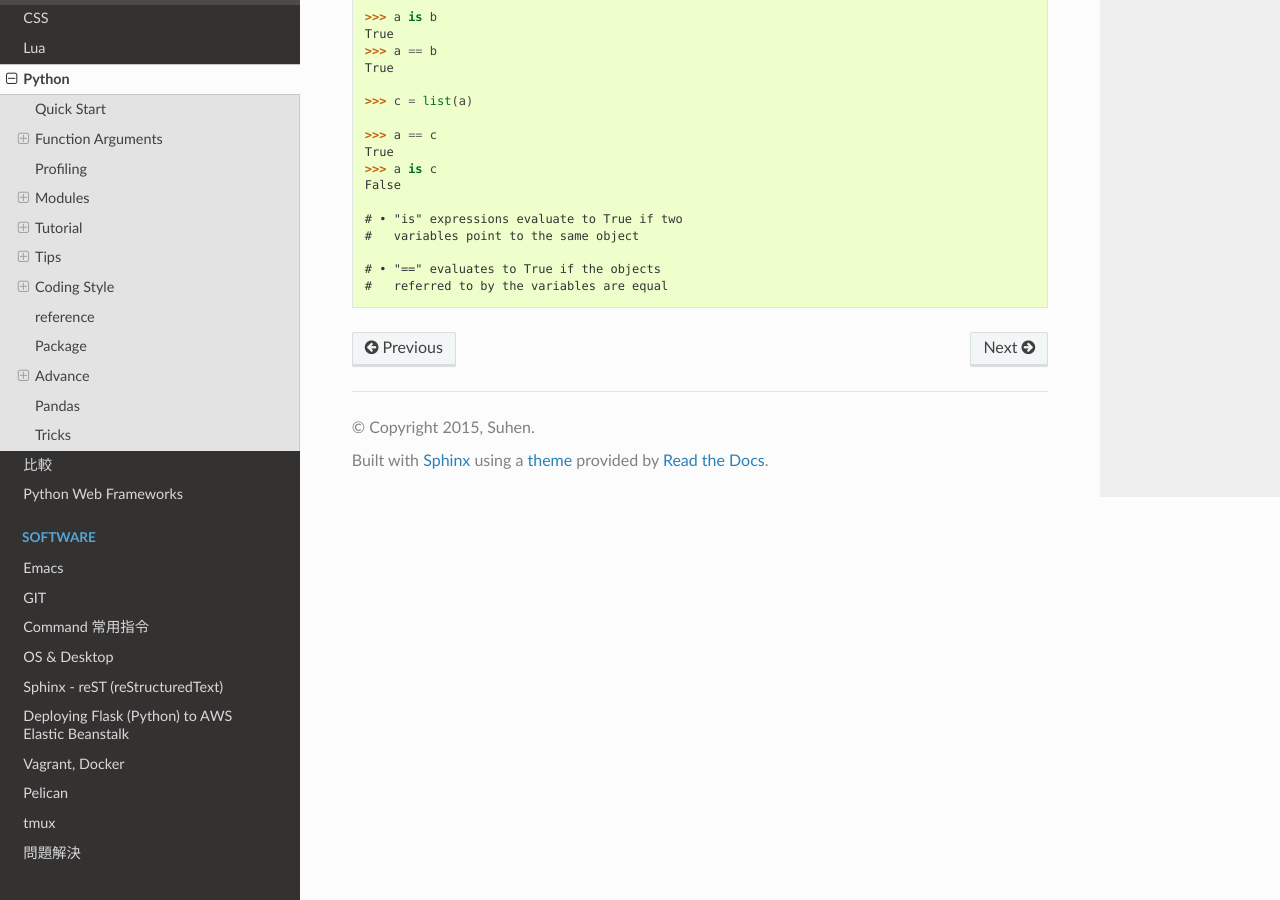
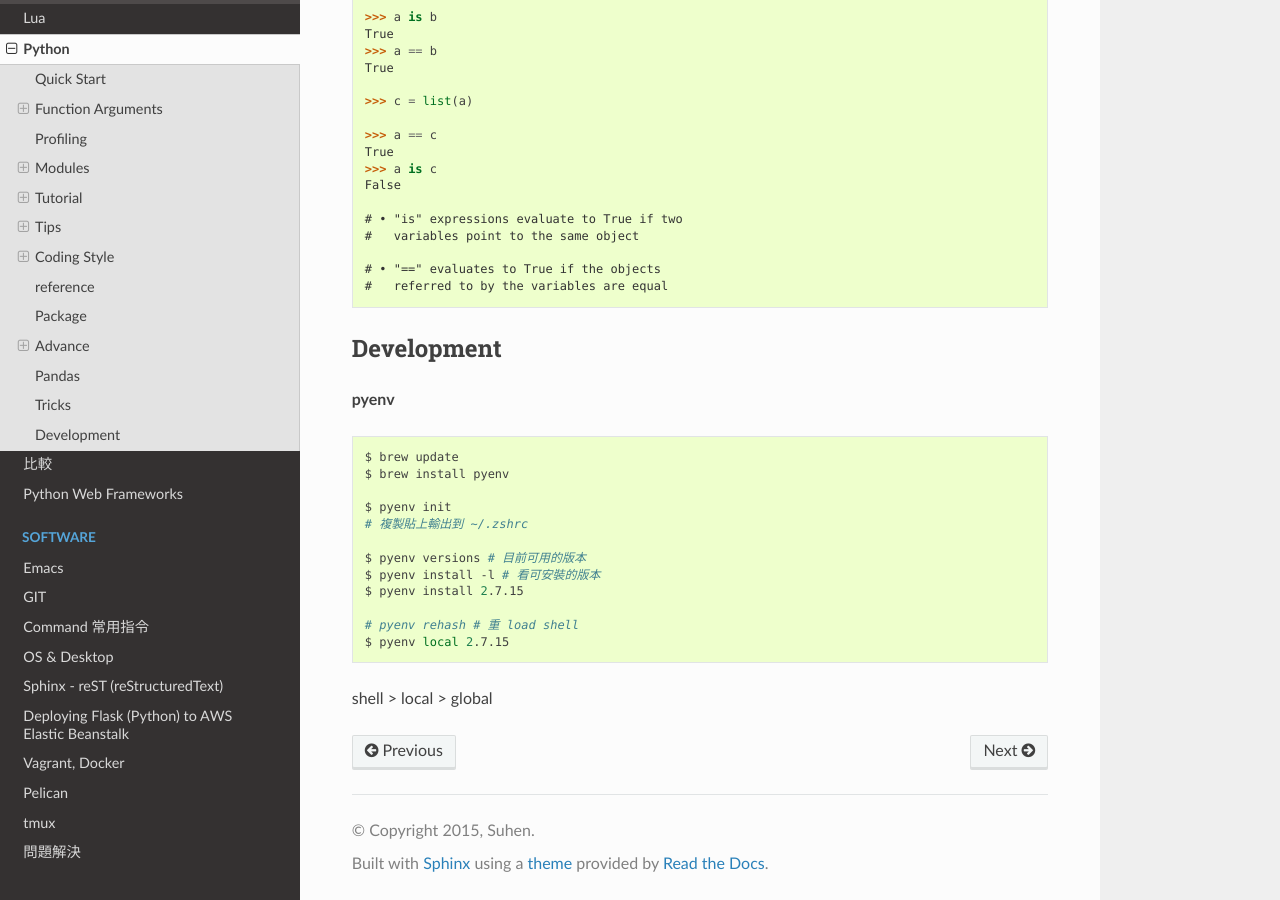
Before and after one commit to moogoo78/comp.suhen.org, a Sphinx documentation site: the page built from docs/source/python.rst, in a window 1280 px wide and 900 px high, scrolled down 15097 px. Built offline with Sphinx 7.4.7 and the Read the Docs theme 2.0.0, drawn with Linux system fonts in a browser that asks for light colours.

Commit message:
edited source

```diff
--- a/docs/source/python.rst
+++ b/docs/source/python.rst
@@ -790,3 +790,28 @@ Tricks
 
   # • "==" evaluates to True if the objects
   #   referred to by the variables are equal
+
+
+
+Development
+---------------
+
+**pyenv**
+
+
+.. code-block:: bash
+
+   $ brew update
+   $ brew install pyenv
+
+   $ pyenv init
+   # 複製貼上輸出到 ~/.zshrc
+
+   $ pyenv versions # 目前可用的版本
+   $ pyenv install -l # 看可安裝的版本
+   $ pyenv install 2.7.15
+
+   # pyenv rehash # 重 load shell
+   $ pyenv local 2.7.15
+
+shell > local > global
```
